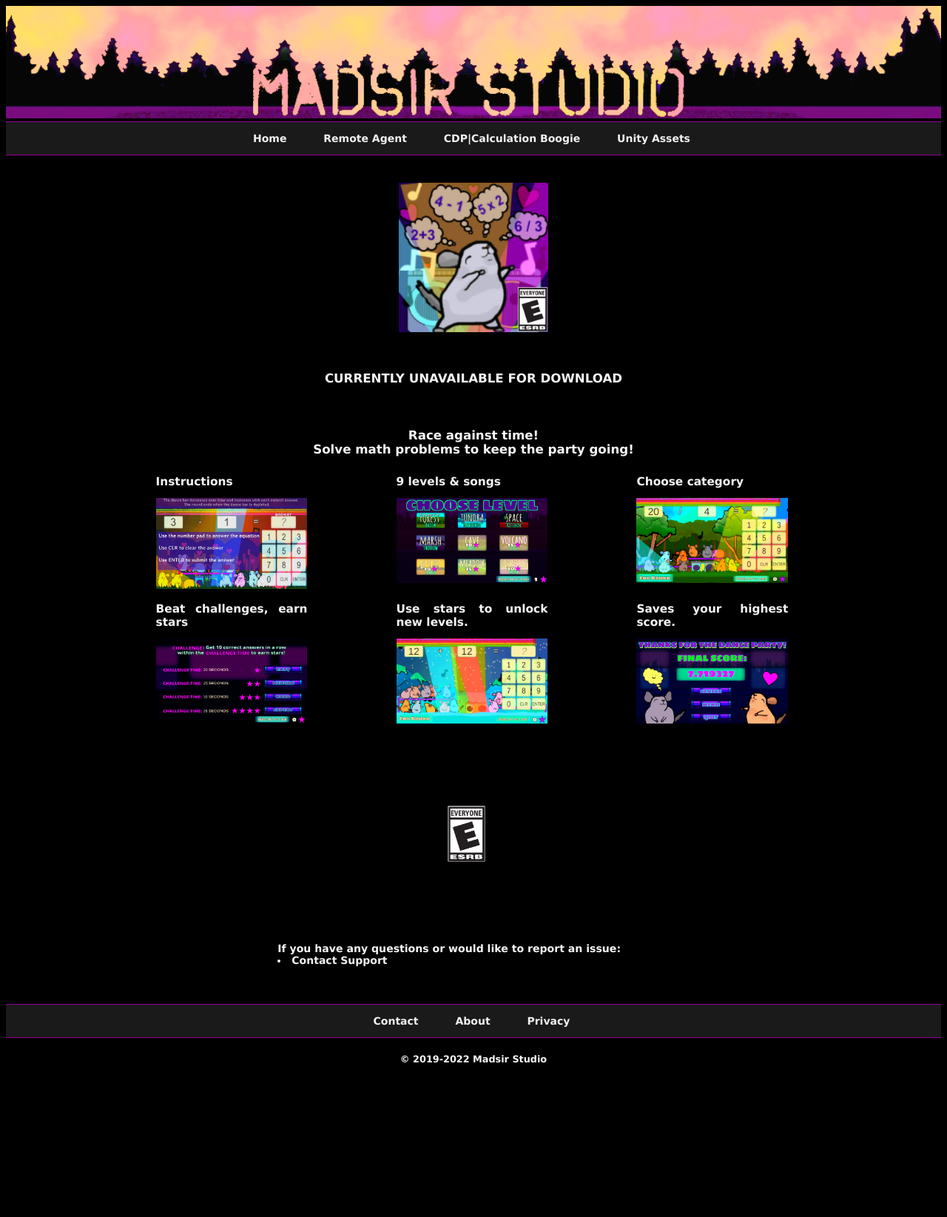
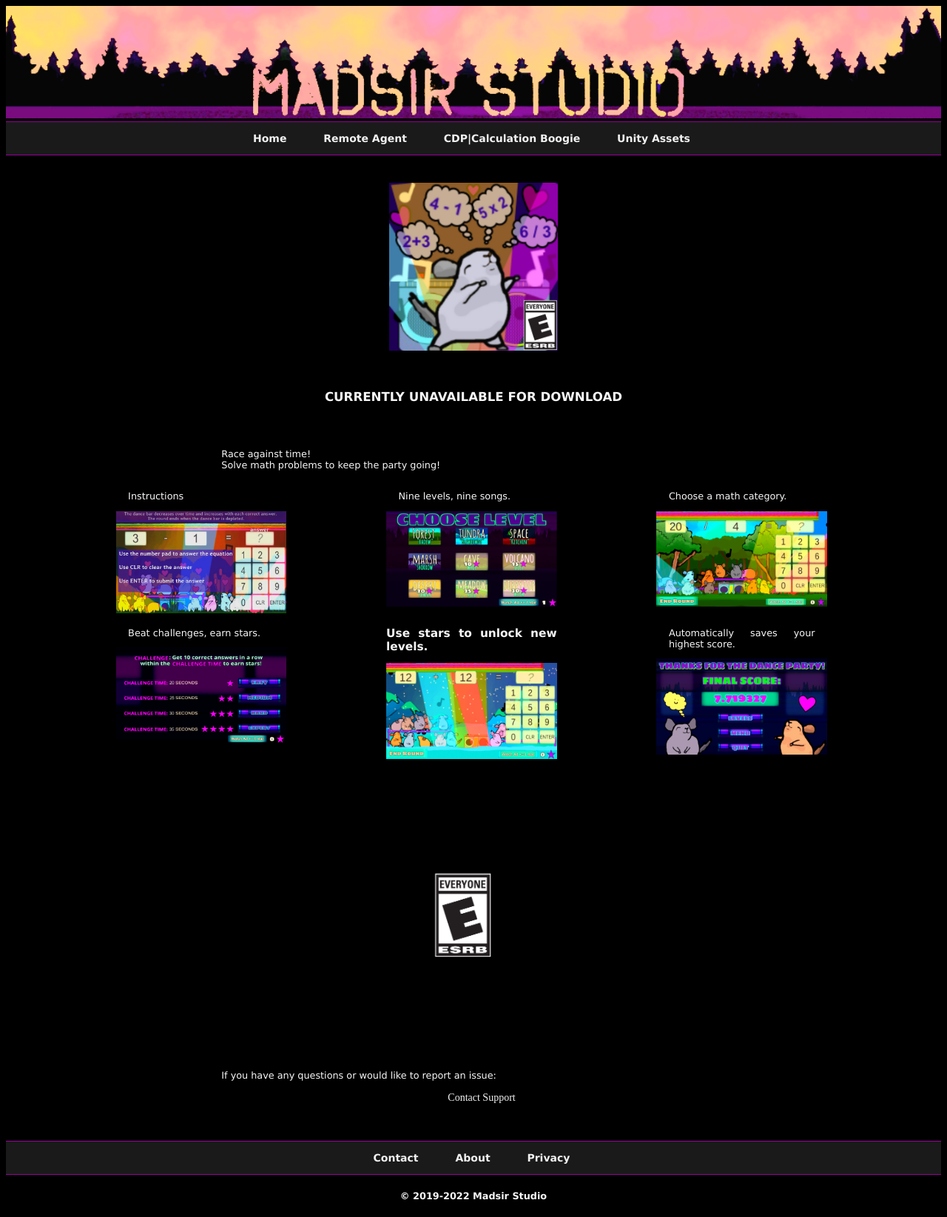
Before and after one commit to Madsir/madsirstudio.github.io, a Jekyll site: the page built from chinchillin/index.html, in a window 1280 px wide. Shown: the whole page at 74% size. Built offline with Jekyll 4.4.1, drawn with Linux system fonts in a browser that asks for light colours; before the commit the page ends 1460 px from its top, so only the background shows below that.

Commit message:
Update index.html

```diff
--- a/chinchillin/index.html
+++ b/chinchillin/index.html
@@ -9,12 +9,12 @@
 <style>
 .main {
   padding: 1px 1px;
-  margin-left: 10%;
-  margin-right: 10%;
+  margin-left: 5%;
+  margin-right: 5%;
 }
 .centerdiv {
-  margin-left: 20%;
-  margin-right: 20%;/* Same width as the sidebar + left position in px */
+  margin-left: 5%;
+  margin-right: 5%;/* Same width as the sidebar + left position in px */
   padding: 1px 1px;
 }
 .columns {
@@ -42,27 +42,27 @@
 	</h1>
 	<br>
 		<br>
-		<h1> Race against time! <br>
-			Solve math problems to keep the party going!</h1>
+		<p> Race against time! <br>
+			Solve math problems to keep the party going!</p>
 <div class="row">
 	<center>
   <div class="columns">
-	  <h2> Instructions</h2>
+	  <p> Instructions</p>
 <a href="/Assets/CDPInstruction.png"><img src="/Assets/CDPInstruction.png" alt="struction" style="width:70%"></a>
 			</div>
 	    <div class="columns">
-		<h2>9 levels & songs</h2>
+		<p> Nine levels, nine songs.</p>
 		<a href="/Assets/levels.png"><img src="/Assets/levels.png" alt="levels" style="width:70%"></a>
 		</div>
 		 <div class="columns">
-		<h2>Choose category</h2>
+		<p>Choose a math category.</p>
 		<a href="/Assets/Division.png"><img src="/Assets/Division.png" alt="division" style="width:70%"></a>
 		</div>
 		</div>
 
 			<div class="row">
 		 <div class="columns">
-		<h2>Beat challenges, earn stars</h2>
+		<p>Beat challenges, earn stars.</p>
 		<a href="/Assets/challenges.png"><img src="/Assets/challenges.png" alt="challenges" style="width:70%"></a>
 		</div>
 		 <div class="columns">
@@ -70,7 +70,7 @@
 		<a href="/Assets/cdp1.png"><img src="/Assets/cdp1.png" alt="cdp1" style="width:70%"></a>
 		</div>
 		<div class="columns">
-			<h2> Saves your highest score.</h2>
+			<p> Automatically saves your highest score.</p>
 			<a href="/Assets/Ender.png"><img src="/Assets/Ender.png" alt="Ender" style="width:70%"></a>
 		</div>
 			</center>
@@ -81,7 +81,7 @@
 			    <center>
       <br>
 								<img src="/Assets/esrb.png"  width="50%"><br>
-<h3>If you have any questions or would like to report an issue: <li><a href="mailto:madsirstudio@gmail.com">Contact Support</a></li> </h3><br><br>
+<p>If you have any questions or would like to report an issue: <li><a href="mailto:madsirstudio@gmail.com">Contact Support</a></li> </p><br><br>
 													   </center>
 	</div>
 </body>
```
